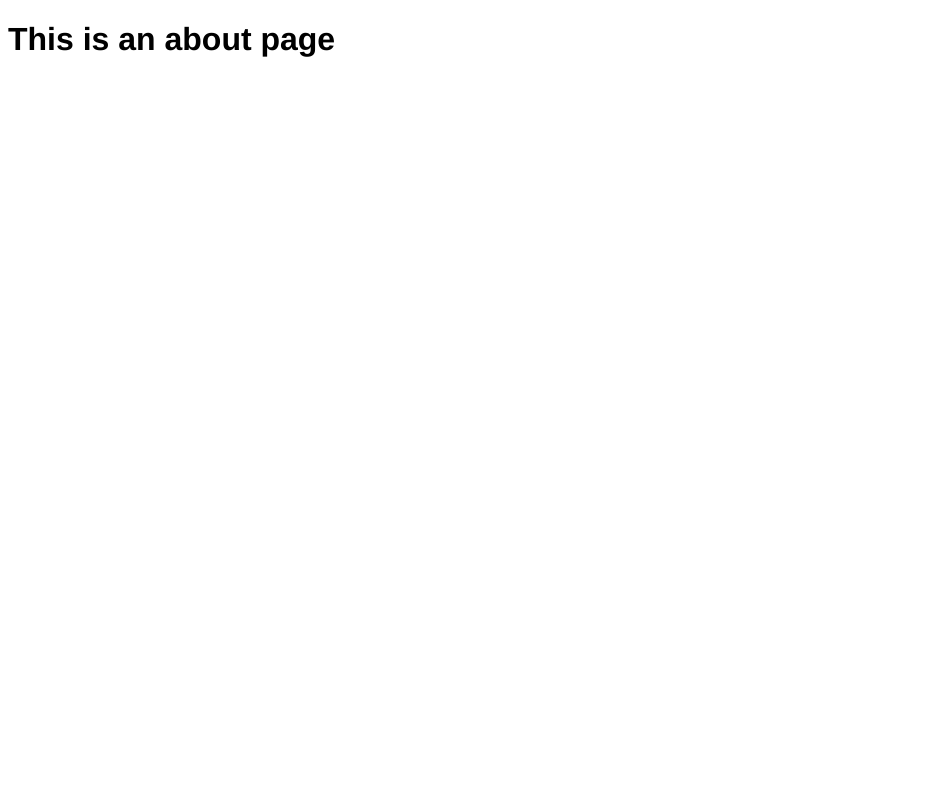
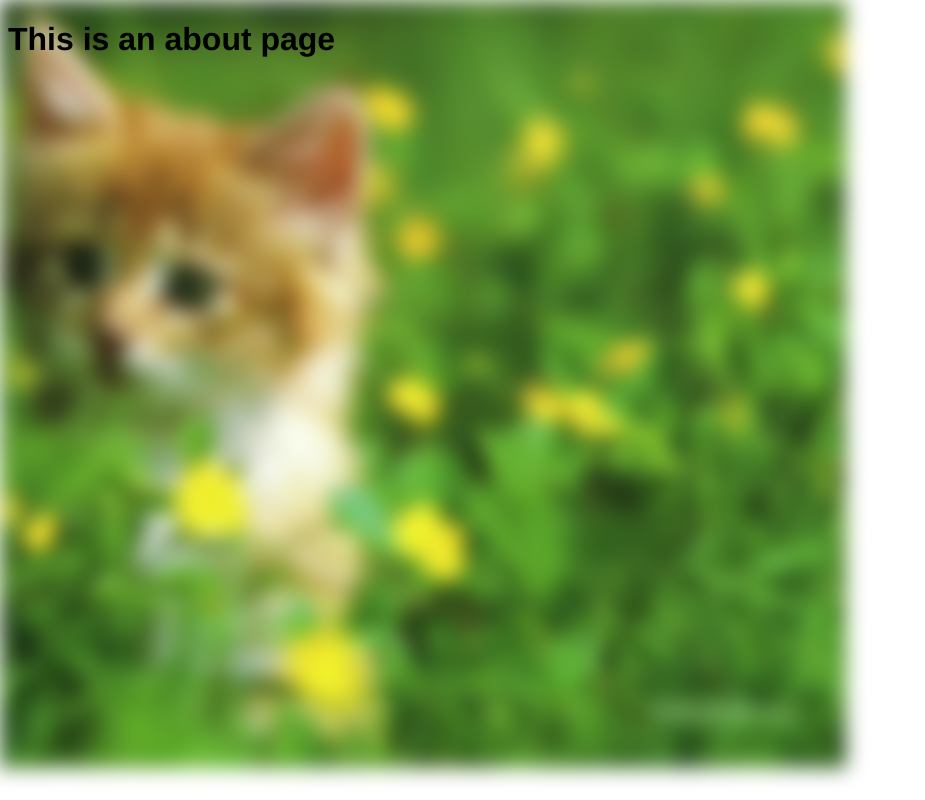
Before and after one commit to Sherex/redd-dyra, a Vue app in the folder frontend/: page /about in a window 1280 px wide. Shown: the whole page, without its empty margins (0-925 px from the left). Built offline with nearby package versions, Linux system fonts and the light colour scheme.

Commit message:
refactor: move Background component to App

```diff
--- a/frontend/src/App.vue
+++ b/frontend/src/App.vue
@@ -1,6 +1,21 @@
 <template>
-  <router-view/>
+  <div>
+    <Background />
+    <router-view/>
+  </div>
 </template>
+
+<script lang="ts">
+import { defineComponent } from 'vue'
+import Background from './components/Background.vue'
+
+export default defineComponent({
+  name: 'App',
+  components: {
+    Background
+  }
+})
+</script>
 
 <style>
 #app {
--- a/frontend/src/views/Home.vue
+++ b/frontend/src/views/Home.vue
@@ -1,6 +1,5 @@
 <template>
   <div>
-    <Background />
     <div class="flex-column">
       <div class="flex-row logo-row">
         <div>
@@ -27,13 +26,11 @@
 <script lang="ts">
 import { defineComponent } from 'vue'
 import SearchBox from '../components/Search-Box.vue'
-import Background from '../components/Background.vue'
 
 export default defineComponent({
   name: 'Home',
   components: {
-    SearchBox,
-    Background
+    SearchBox
   },
   data: () => ({
     cards: [
```
